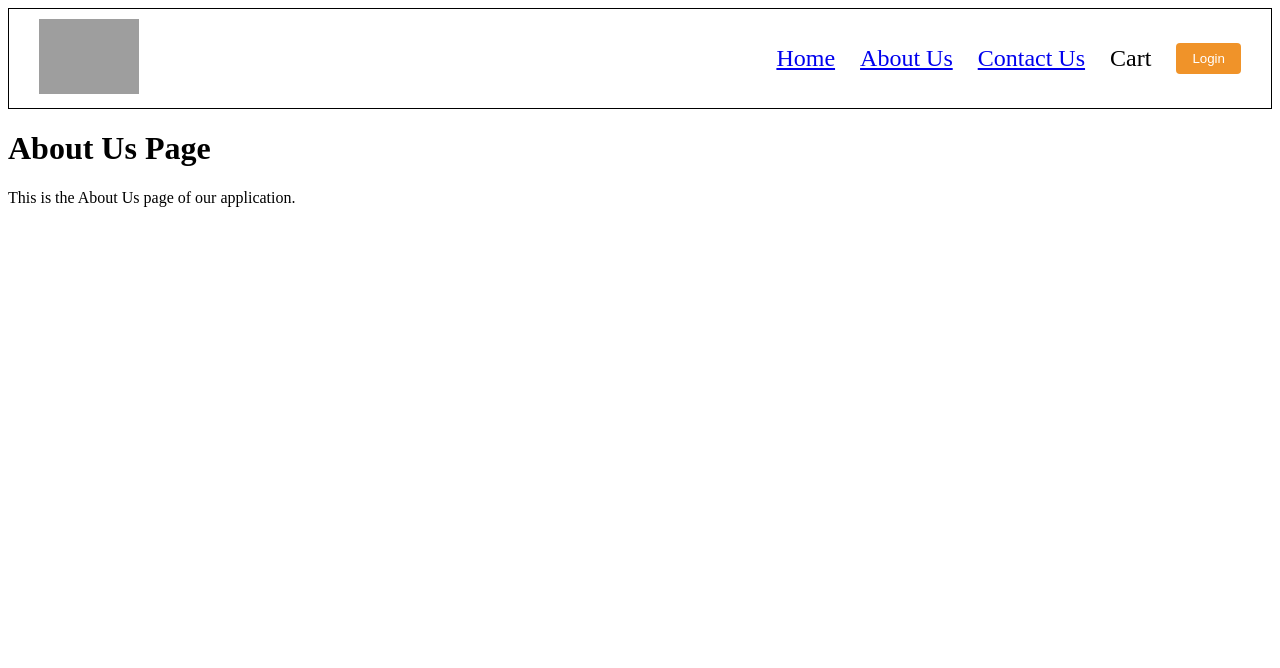
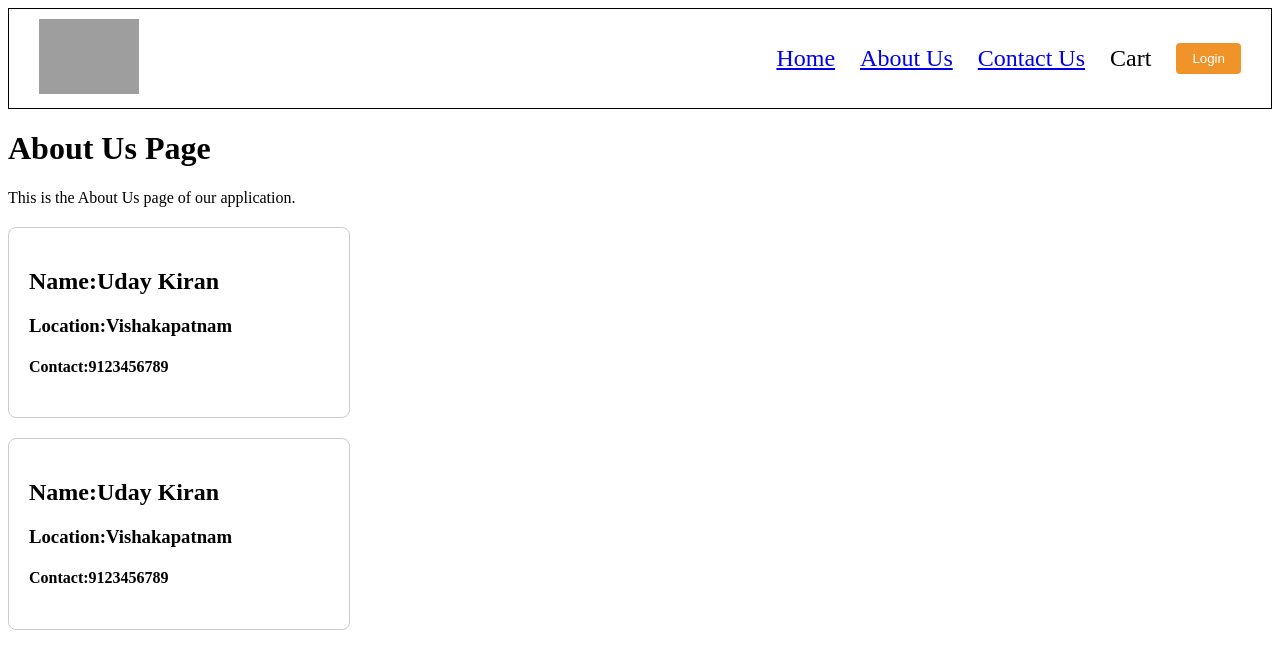
Before and after one commit to chappidiudaykiran/React, a React (Vite) app: page /about in a window 1280 px wide. Shown: the top 668 px of the page. Built offline with nearby package versions, Linux system fonts and the light colour scheme; grey boxes are pictures that could not be loaded.

Commit message:
Class Component

```diff
--- a/index.css
+++ b/index.css
@@ -128,3 +128,10 @@
     display: flex;
     align-items: center;
 }
+.user-card{
+    border: 1px solid #ccc;
+    padding: 20px;
+    border-radius: 8px;
+    max-width: 300px;
+    margin-top: 20px;
+}
--- a/src/components/About.js
+++ b/src/components/About.js
@@ -1,8 +1,12 @@
+import User from "./User";
+import UserClass from "./UserClass";
 const About=()=>{
     return(
         <div>
             <h1>About Us Page</h1>
             <p>This is the About Us page of our application.</p>
+            <User name={"Uday Kiran"} location={"Vishakapatnam"} contact={"9123456789"}/>
+            <UserClass name={"Uday Kiran"} location={"Vishakapatnam"} contact={"9123456789"}/>
         </div>
     );
 }
--- /dev/null
+++ b/src/components/User.js
@@ -0,0 +1,13 @@
+import React from 'react'
+
+const User = ({name, location, contact}) => {
+  return (
+    <div className='user-card'>
+        <h2>Name:{name}</h2>
+        <h3>Location:{location}</h3>
+        <h4>Contact:{contact}</h4>
+    </div>
+  )
+}
+
+export default User;
--- /dev/null
+++ b/src/components/UserClass.js
@@ -0,0 +1,16 @@
+import React from "react";
+class UserClass extends React.Component{
+    constructor(props){
+        super(props);
+    }
+    render(){
+        return(
+            <div className="user-card">
+                <h2>Name:{this.props.name}</h2>
+                <h3>Location:{this.props.location}</h3>
+                <h4>Contact:{this.props.contact}</h4>
+            </div>
+        )
+    }
+}
+export default UserClass;
```
